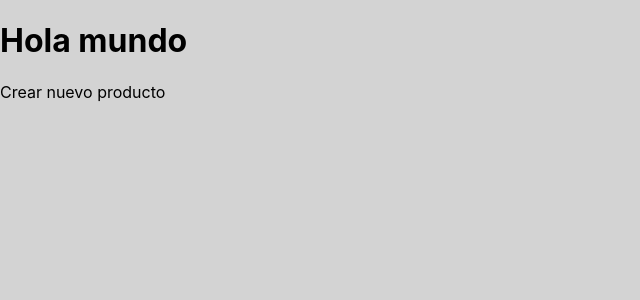
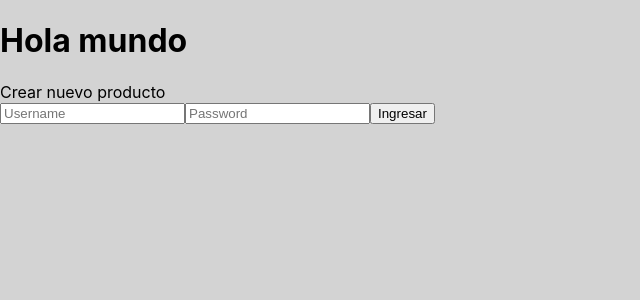
Before and after one commit to enzomarin/stock-app-front, a Next.js app: page / in a window 1280 px wide. Shown: the top 300 px of the page, without its empty margins (0-640 px from the left). Built offline with nearby package versions, Linux system fonts and the light colour scheme.

Commit message:
base de pagina login

```diff
--- a/pages/index.js
+++ b/pages/index.js
@@ -1,11 +1,43 @@
 import Link from 'next/link'
+import { useState } from 'react'
 
 
 export default function Home() {
+  const [credentials, setCredentials] = useState({
+    username: '',
+    password: ''
+  })
+
+
+  const handleChange = (e)=>{
+    //console.log({value: e.target.value , name: e.target.name})
+    setCredentials({
+      ...credentials,
+      [e.target.name] : e.target.value
+    })
+  }
+
+  const handleSubmit = async (e)=>{
+    e.preventDefault()
+    console.log(credentials)
+    const requestOptions = {
+      method: 'POST',
+      headers: { 'Content-Type': 'application/json' },
+      body: JSON.stringify(credentials)
+    }
+    await fetch(`${process.env.NEXT_PUBLIC_BASIC_BACKEND_URL}/user/login`,requestOptions)
+    .then(res => res.json())
+    .then(data => console.log(data))
+  }
   return (
     <div>
       <h1> Hola mundo </h1>
       <Link href= '/products/create'> Crear nuevo producto</Link>
+      <form onSubmit={handleSubmit}>
+        <input name='username' type='text' placeholder='Username' onChange={handleChange}></input>
+        <input name='password' type='password' placeholder='Password' onChange={handleChange}></input>
+        <button>Ingresar</button>
+      </form>
     </div>
   )
 }
--- a/styles/globals.css
+++ b/styles/globals.css
@@ -22,7 +22,7 @@ a {
     color-scheme: dark;
   }
   body {
-    background-color: white;
+
     color: white;
     background: black;
   }
```
